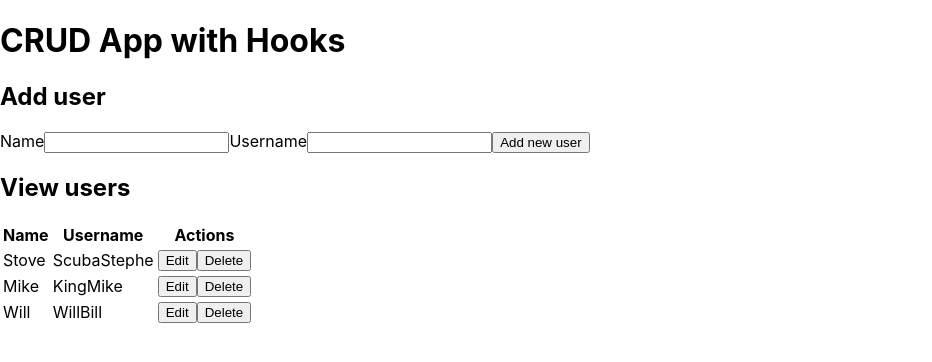
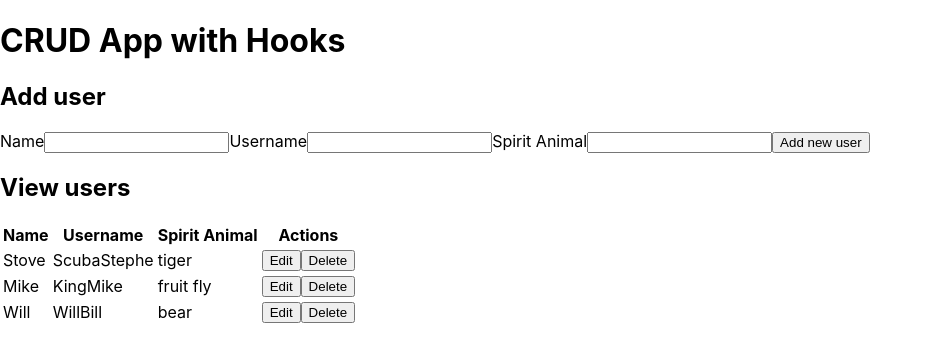
Before and after one commit to stephenmckeon/react-hooks, a React (Create React App) app: page / in a window 1280 px wide. Shown: the top 362 px of the page, without its empty margins (0-932 px from the left). Built offline with nearby package versions, Linux system fonts and the light colour scheme.

Commit message:
Adds spirit animal

```diff
--- a/src/App.js
+++ b/src/App.js
@@ -5,12 +5,12 @@ import EditUserForm from './forms/EditUserForm'
 
 const App = () => {
   const usersData = [
-    { id: 1, name: 'Stove', username: 'ScubaStephe' },
-    { id: 2, name: 'Mike', username: 'KingMike' },
-    { id: 3, name: 'Will', username: 'WillBill' },
+    { id: 1, name: 'Stove', username: 'ScubaStephe', spiritAnimal: 'tiger' },
+    { id: 2, name: 'Mike', username: 'KingMike', spiritAnimal: 'fruit fly' },
+    { id: 3, name: 'Will', username: 'WillBill', spiritAnimal: 'bear' },
   ]
 
-  const initialFormState = { id: null, name: '', username: '' }
+  const initialFormState = { id: null, name: '', username: '', spiritAnimal: '' }
 
   const [users, setUsers] = useState(usersData)
   const [editing, setEditing] = useState(false)
@@ -29,7 +29,7 @@ const App = () => {
   const editRow = (user) => {
     setEditing(true)
 
-    setCurrentUser({ id: user.id, name: user.name, username: user.username })
+    setCurrentUser({ id: user.id, name: user.name, username: user.username, spiritAnimal: user.spiritAnimal })
   }
 
   const updateUser = (id, updatedUser) => {
--- a/src/forms/AddUserForm.js
+++ b/src/forms/AddUserForm.js
@@ -1,7 +1,7 @@
 import React, { useState } from 'react'
 
 const AddUserForm = (props) => {
-  const initialFormState = { id: null, name: '', username: '' }
+  const initialFormState = { id: null, name: '', username: '', spiritAnimal: '' }
   const [user, setUser] = useState(initialFormState)
 
   const handleInputChange = (event) => {
@@ -34,6 +34,13 @@ const AddUserForm = (props) => {
         value={user.username}
         onChange={handleInputChange}
       />
+      <label>Spirit Animal</label>
+      <input
+        type="text"
+        name="spiritAnimal"
+        value={user.spiritAnimal}
+        onChange={handleInputChange}
+      />
       <button>Add new user</button>
     </form>
   )
--- a/src/forms/EditUserForm.js
+++ b/src/forms/EditUserForm.js
@@ -39,6 +39,13 @@ const EditUserForm = (props) => {
         value={user.username}
         onChange={handleInputChange}
       />
+      <label>Spirit Animal</label>
+      <input
+        type="text"
+        name="spiritAnimal"
+        value={user.spiritAnimal}
+        onChange={handleInputChange}
+      />
       <button>Update user</button>
       <button
         onClick={handleClick}
--- a/src/tables/UserTable.js
+++ b/src/tables/UserTable.js
@@ -6,6 +6,7 @@ const UserTable = (props) => (
       <tr>
         <th>Name</th>
         <th>Username</th>
+        <th>Spirit Animal</th>
         <th>Actions</th>
       </tr>
     </thead>
@@ -15,6 +16,7 @@ const UserTable = (props) => (
           <tr key={user.id}>
             <td>{user.name}</td>
             <td>{user.username}</td>
+            <td>{user.spiritAnimal}</td>
             <td>
               <button
                 onClick={() => {
```
